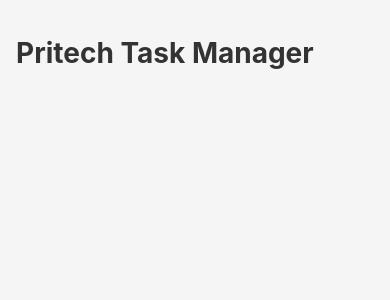
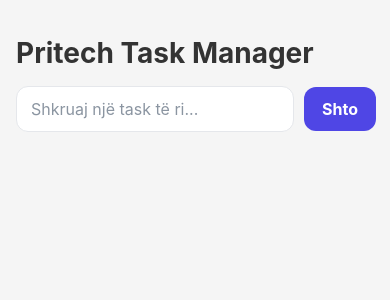
Before and after one commit to learti23/Pritech-task, a React Native app: screen / in a window 390 px wide. Shown: the top 300 px of the page. Built offline with nearby package versions, Linux system fonts and the light colour scheme; no server answers.

Commit message:
shtohet funksioni handleAddTask

```diff
--- a/App.tsx
+++ b/App.tsx
@@ -1,11 +1,12 @@
 import React, { useState, useEffect } from 'react';
-import { View, Text, FlatList, ActivityIndicator, StyleSheet } from 'react-native';
+import { View, Text, FlatList, ActivityIndicator, StyleSheet, TextInput, TouchableOpacity } from 'react-native';
 import { Task } from './src/types/task';
 import { fetchTasksFromAPI } from './src/services/taskService';
 
 export default function App() {
   const [tasks, setTasks] = useState<Task[]>([]);
   const [isLoading, setIsLoading] = useState(true);
+  const [newTitle, setNewTitle] = useState('');
 
   useEffect(() => {
     const loadTasks = async () => {
@@ -16,6 +17,23 @@ export default function App() {
 
     loadTasks();
   }, []);
+
+  const handleAddTask = () => {
+    if (!newTitle.trim()) {
+      return;
+    }
+
+    const newTask: Task = {
+      id: Date.now().toString(),
+      title: newTitle,
+      description: 'Ky task u krijua nga useri.',
+      status: 'pending',
+      createdAt: new Date().toISOString(),
+    };
+
+    setTasks([newTask, ...tasks]);
+    setNewTitle('');
+  };
 
   const renderTaskCard = ({ item }: { item: Task }) => (
     <View style={styles.taskCard}>
@@ -38,7 +56,7 @@ export default function App() {
   if (isLoading) {
     return (
       <View style={styles.container}>
-        <ActivityIndicator size="large" color="#0000ff" />
+        <ActivityIndicator size="large" color="#4f46e5" />
       </View>
     );
   }
@@ -46,6 +64,18 @@ export default function App() {
   return (
     <View style={styles.container}>
       <Text style={styles.header}>Pritech Task Manager</Text>
+      <View style={styles.formContainer}>
+        <TextInput
+          style={styles.input}
+          placeholder="Shkruaj një task të ri..."
+          value={newTitle}
+          onChangeText={setNewTitle}
+          placeholderTextColor="#8b95a1"
+        />
+        <TouchableOpacity style={styles.addButton} onPress={handleAddTask}>
+          <Text style={styles.addButtonText}>Shto</Text>
+        </TouchableOpacity>
+      </View>
       <FlatList
         data={tasks}
         renderItem={renderTaskCard}
@@ -68,6 +98,37 @@ const styles = StyleSheet.create({
     paddingHorizontal: 16,
     paddingVertical: 16,
     color: '#333',
+  },
+  formContainer: {
+    flexDirection: 'row',
+    alignItems: 'center',
+    paddingHorizontal: 16,
+    marginBottom: 12,
+  },
+  input: {
+    flex: 1,
+    backgroundColor: '#ffffff',
+    borderRadius: 12,
+    paddingHorizontal: 14,
+    paddingVertical: 12,
+    marginRight: 10,
+    fontSize: 16,
+    color: '#1f2937',
+    borderWidth: 1,
+    borderColor: '#e5e7eb',
+  },
+  addButton: {
+    backgroundColor: '#4f46e5',
+    borderRadius: 12,
+    paddingVertical: 12,
+    paddingHorizontal: 18,
+    justifyContent: 'center',
+    alignItems: 'center',
+  },
+  addButtonText: {
+    color: '#ffffff',
+    fontWeight: '700',
+    fontSize: 16,
   },
   listContent: {
     paddingHorizontal: 16,
--- a/package.json
+++ b/package.json
@@ -6,7 +6,9 @@
     "expo": "~56.0.12",
     "expo-status-bar": "~56.0.4",
     "react": "19.2.3",
-    "react-native": "0.85.3"
+    "react-dom": "19.2.3",
+    "react-native": "0.85.3",
+    "react-native-web": "^0.21.2"
   },
   "devDependencies": {
     "@types/react": "~19.2.2",
```
Also changed, not shown: 1 other file (tests, documents, lock files or other folders).
